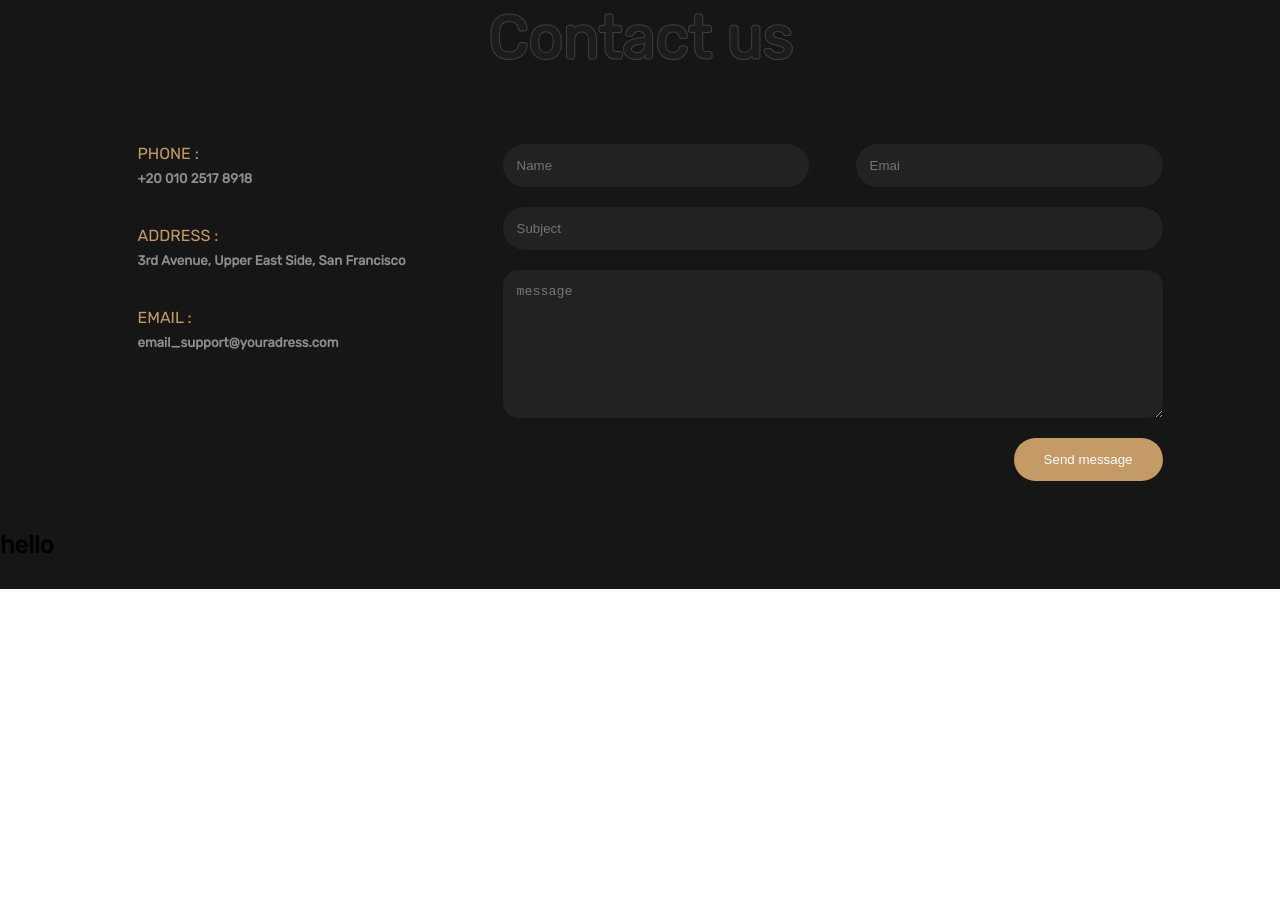
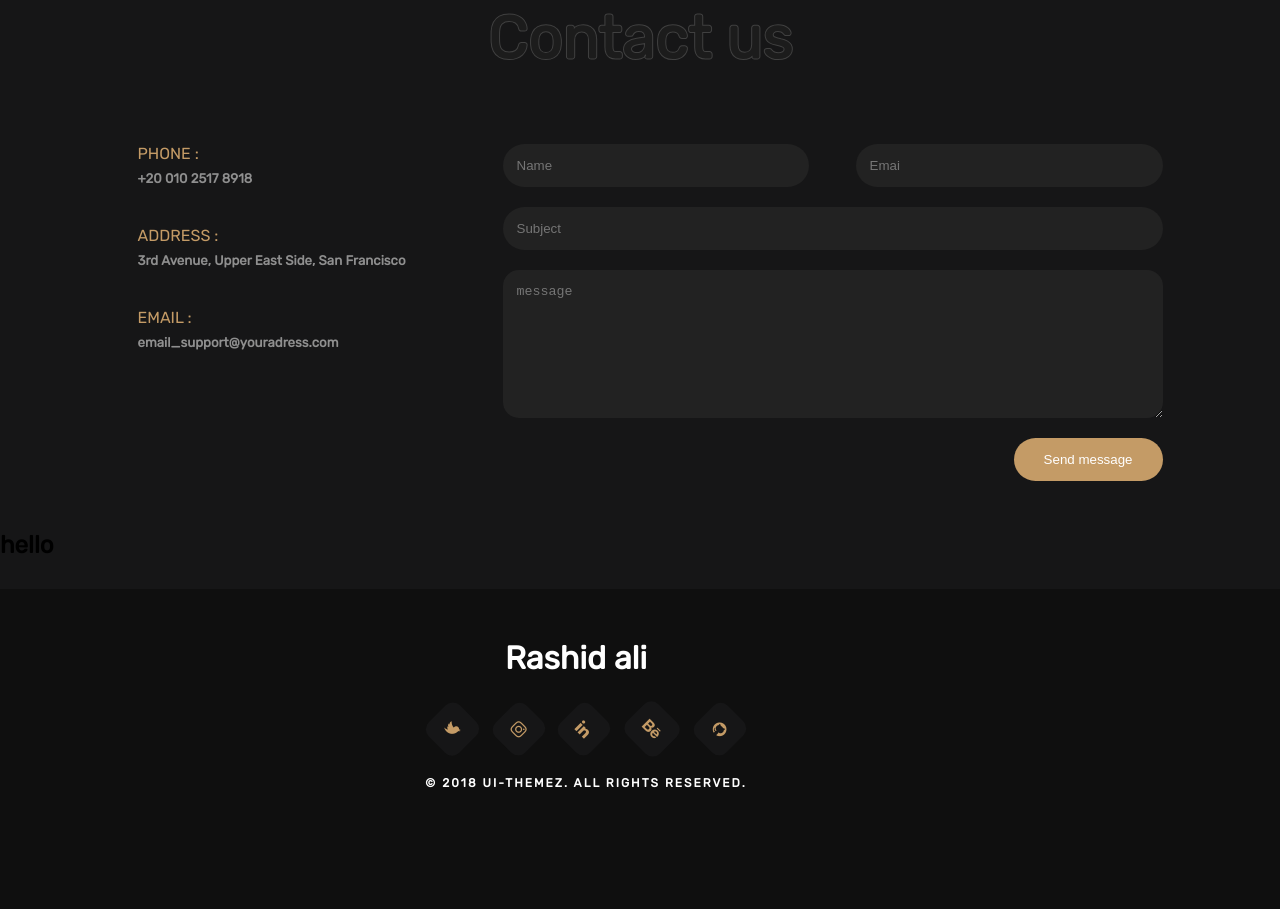
Before and after one commit to Rashid-Aly/portfolio, a plain HTML site: page index.html in a window 1280 px wide. Shown: the part 4480-5389 px from the top of the page. Before the commit the page ends 5069 px from the top, so only its background shows below. Drawn offline with Linux system fonts and the light colour scheme; a web font is replaced by a local one.

Commit message:
complete footer section

```diff
--- a/index.html
+++ b/index.html
@@ -237,6 +237,28 @@
           <h1>hello</h1>
      </section>
 
+     <!-- footer section start here  -->
+     <footer id="footerbg">
+          <div class="footer">
+               <div class="child1">
+                    <h1>Rashid ali</h1>
+               </div>
+               <div class="child2">
+                    <ul>
+                         <a href=""><i class="face fa fa-twitter"></i></a>
+                         <a href=""><i class="face fa fa-instagram"></i></a>
+                         <a href=""><i class="face fa fa-linkedin"></i></a>
+                         <a href=""><i class="face fa fa-behance"></i></a>
+                         <a href=""><i class="face fa fa-github"></i></a>
+                    </ul>
+               </div>
+               <h5>© 2018 UI-THEMEZ. ALL RIGHTS RESERVED.</h5>
+          </div>
+     </footer>
+
+     <!-- footer section end here  -->
+
+
 
 
 
--- a/style.css
+++ b/style.css
@@ -1057,8 +1057,9 @@ hr {
 
 
 /* footer section start here */
-.footerbg {
+#footerbg {
      width: 100%;
+     height: 40vh;
      background-color: #0F0F0F;
 }
 
@@ -1072,26 +1073,27 @@ hr {
 .child2 ul a i {
      background-color: #161617;
      color: #c49b66;
-     padding: 18px;
+     padding: 14px;
      border-radius: 10px;
-     margin-left: 16px;
-     margin-top: 40px;
-     margin-bottom: 20px;
+     margin-left: 20px;
+     margin-top: 30px;
+     margin-bottom: 25px;
      transform: rotate(45deg);
 
 }
 
 .child1 h1 {
-     margin-top: 70px;
+     padding-top: 50px;
      color: white;
-     /* font-weight: 40px; */
+     font-weight: 800;
 }
 
-.footerh5 h5 {
+.footer h5 {
      color: white;
      letter-spacing: 2px;
      margin-left: 20px;
      margin-bottom: 50px;
+     font-size: 12px;
 }
 
 /* footer section start here */
@@ -1101,7 +1103,7 @@ hr {
 /* footer section media query start here */
 
 @media (max-width:768px) {
-     .footerh5 h5 {
+     .footer h5 {
           margin-top: 10px;
           font-size: 10px;
           padding-bottom: 40px;
@@ -1112,6 +1114,10 @@ hr {
           font-size: 30px;
           font-weight: lighter;
      }
+
+     .child2 ul a i {
+          padding: 12px;
+     }
 }
 
 /* footer section media query end here */
```
